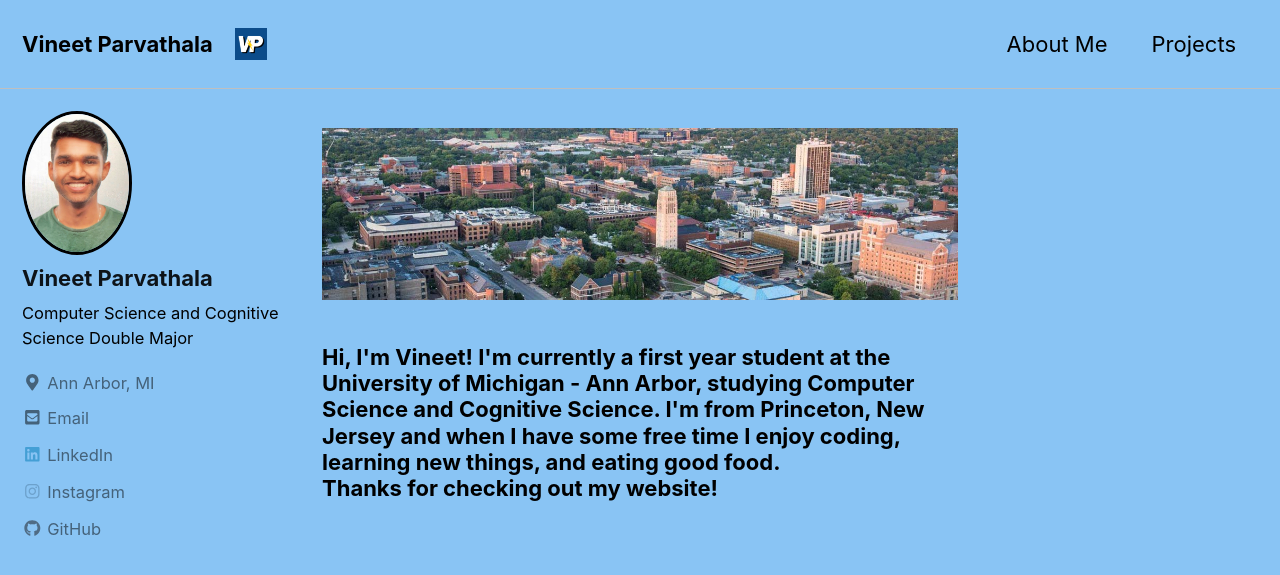
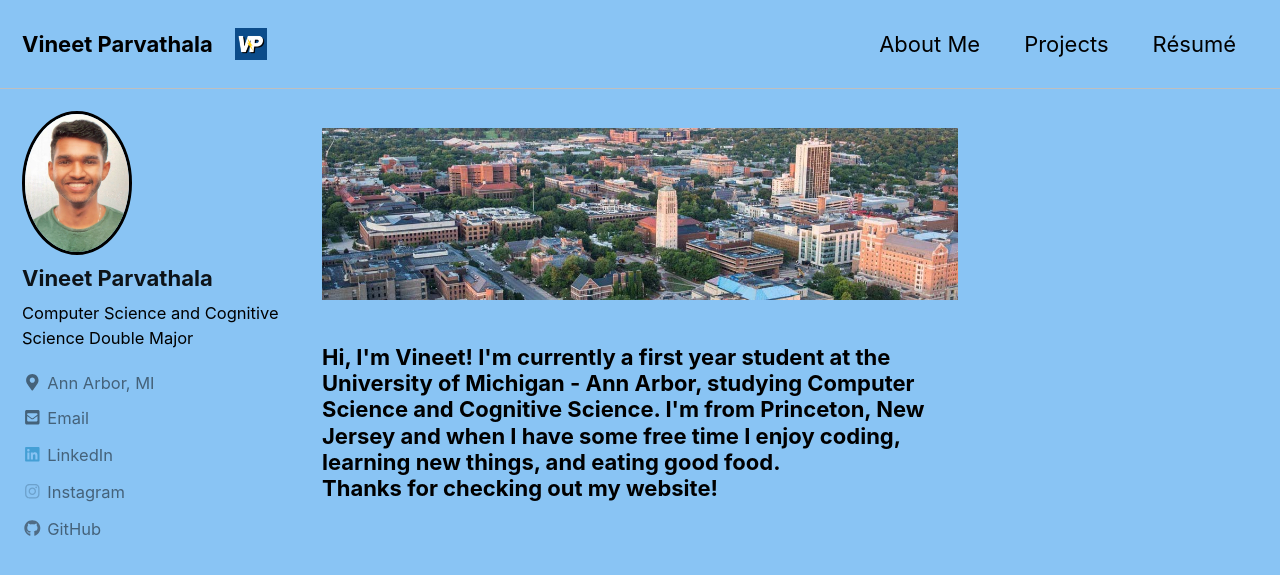
Before and after one commit to vparv/vparv.github.io, a Jekyll site: the page built from index.html, in a window 1280 px wide and 900 px high. Shown: the top 575 px of the window. Built offline with Jekyll 4.4.1, drawn with Linux system fonts in a browser that asks for light colours; cached includes are drawn as plain includes; nearby versions of some CDN libraries; the list of posts is cut into pages by our own code.

Commit message:
added résumé

```diff
--- a/_data/navigation.yml
+++ b/_data/navigation.yml
@@ -4,6 +4,8 @@ main:
     url: /about/
   - title: "Projects"
     url: /projects/
+  - title: "Résumé"
+    url: /Parvathala_Vineet.Resume.pdf
   # - title: "Sample Posts"
   #   url: /year-archive/
   # - title: "Sample Collections"
```
Also changed, not shown: 1 other file.
